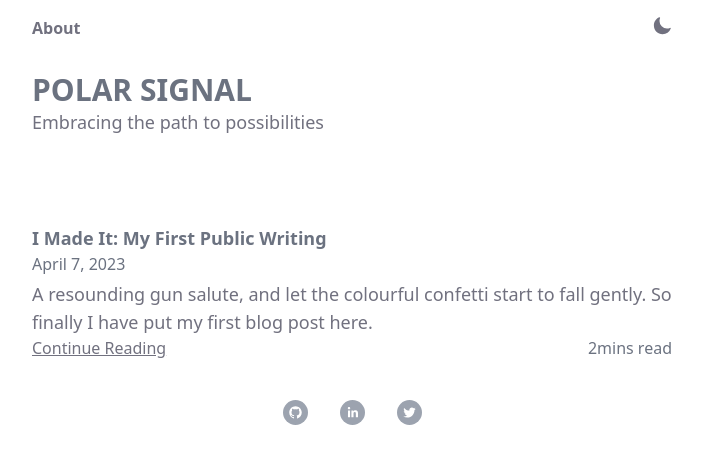
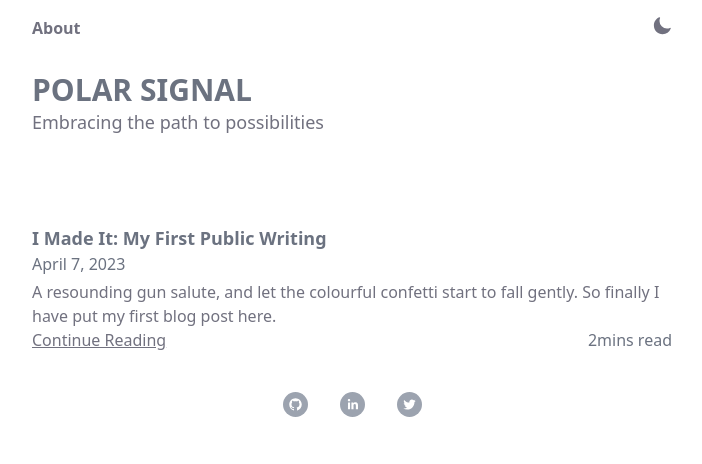
Before and after one commit to victor-eno/vicjournals, a Next.js app: page / in a window 1280 px wide. Shown: the top 464 px of the page, without its empty margins (288-990 px from the left). Built offline with nearby package versions, Linux system fonts and the light colour scheme.

Commit message:
testing changes

```diff
--- a/pages/index.js
+++ b/pages/index.js
@@ -61,7 +61,7 @@ export default function Blog({ posts }) {
                   <div className='mb-4'>
                     <p className='vic3 font-bold text-gray-500'>{post.frontMatter.title}</p>
                     <h1 className="font-base h-7 text-gray-500">{post.frontMatter.date}</h1>
-                    <p className="font-base">{post.frontMatter.metaDesc}</p>
+                    <h2 className="font-base">{post.frontMatter.metaDesc}</h2>
 
                     <div className="flex justify-between">
                     <Link key={`${post.slug}`} href={`/blog/${post.slug}`}>
--- a/styles/globals.css
+++ b/styles/globals.css
@@ -5,7 +5,7 @@
 @layer base {
     article{
       @apply lg:text-left lg:p-10;
-      @apply text-red-900 dark:text-moodytext-100;;
+      @apply text-greytext-100 dark:text-moodytext-100;;
       font-variation-settings: 'wght' 350;
     }
 
@@ -33,7 +33,7 @@
 
     p{
       @apply text-lg text-greytext-100 dark:text-moodytext-100;
-      font-variation-settings: 'wght' 150;
+      font-variation-settings: 'slnt' 150;
     }
 
 
@@ -55,6 +55,7 @@
          font-variation-settings: 'wght' 350;
       }
    h2 {
+         @apply text-greytext-100 dark:text-moodytext-100;;
          font-variation-settings: 'wght' 350;
       }
 
```
